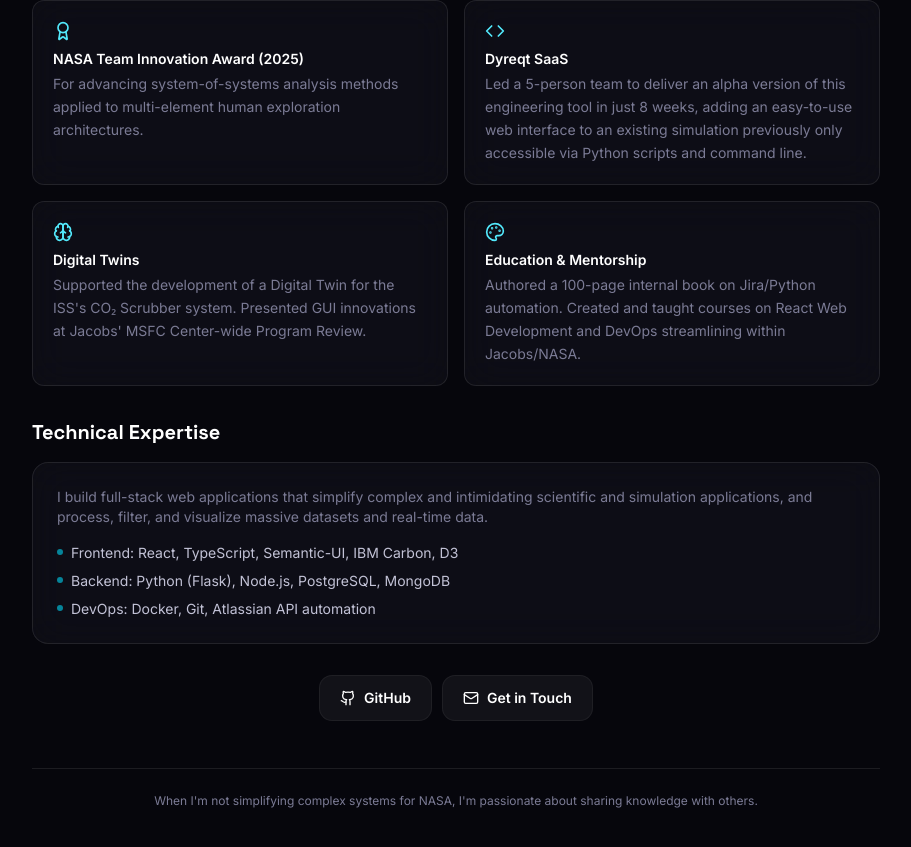
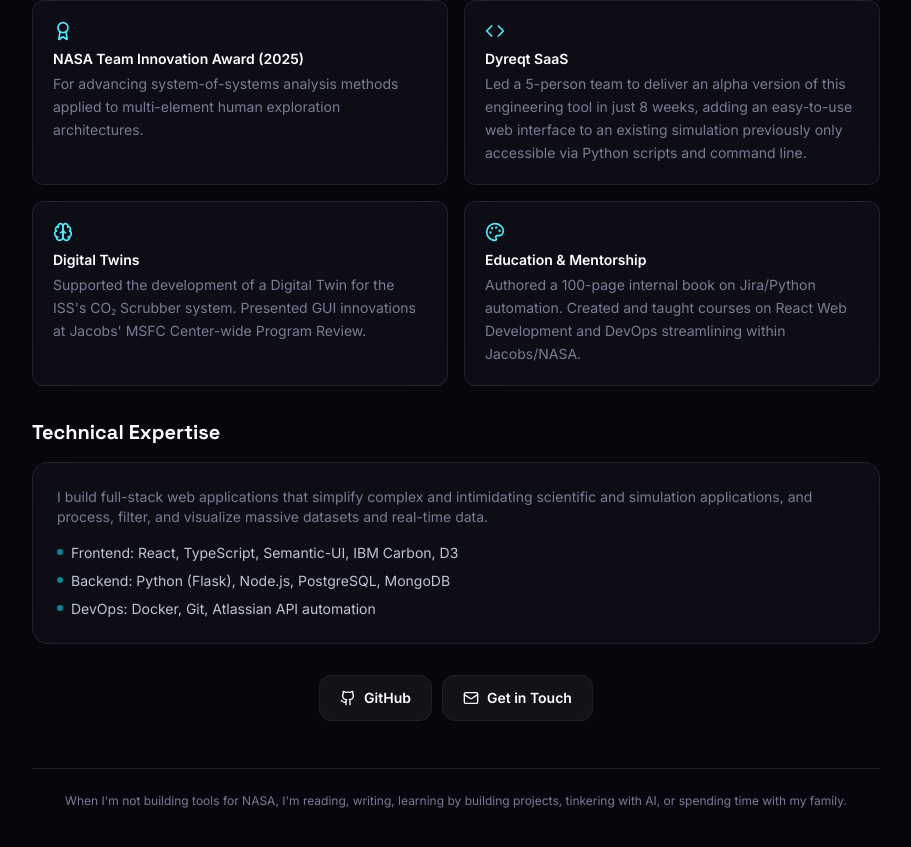
Before and after one commit to rsegrest/ricksegrest.com, a React (Vite) app: page /about in a window 1280 px wide. Shown: the part 729-1576 px from the top of the page, without its empty margins (184-1095 px from the left). Built offline with nearby package versions, Linux system fonts and the light colour scheme; the HTML template or start-up script is replaced by a standard one.

Commit message:
Update About page footer blurb

```diff
--- a/src/pages/AboutPage.tsx
+++ b/src/pages/AboutPage.tsx
@@ -133,7 +133,7 @@ export function AboutPage() {
         </motion.div>
 
         <div className="mt-12 border-t border-[var(--color-hairline)] pt-6 text-center text-xs text-[var(--color-fg-muted)]">
-          When I'm not simplifying complex systems for NASA, I'm passionate about sharing knowledge with others.
+          When I'm not building tools for NASA, I'm reading, writing, learning by building projects, tinkering with AI, or spending time with my family.
         </div>
       </div>
     </div>
```
